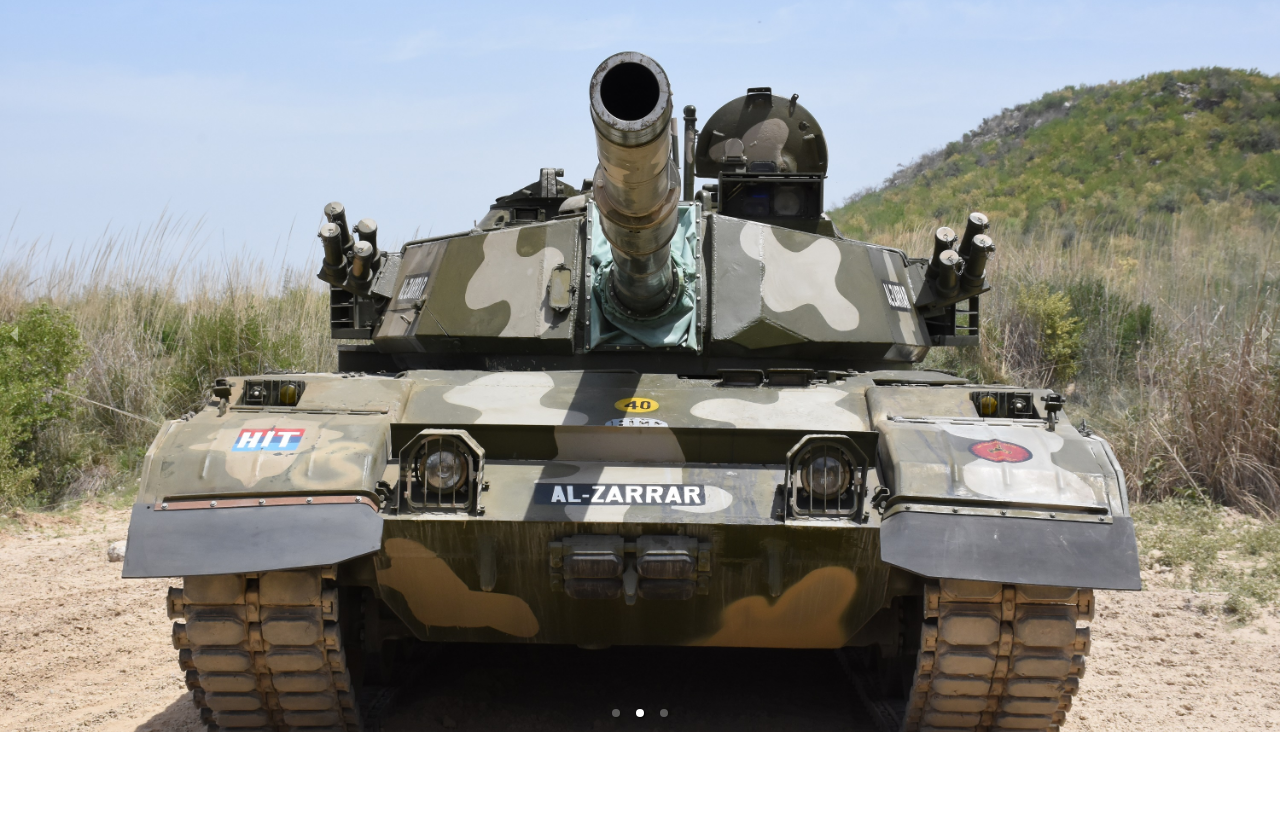
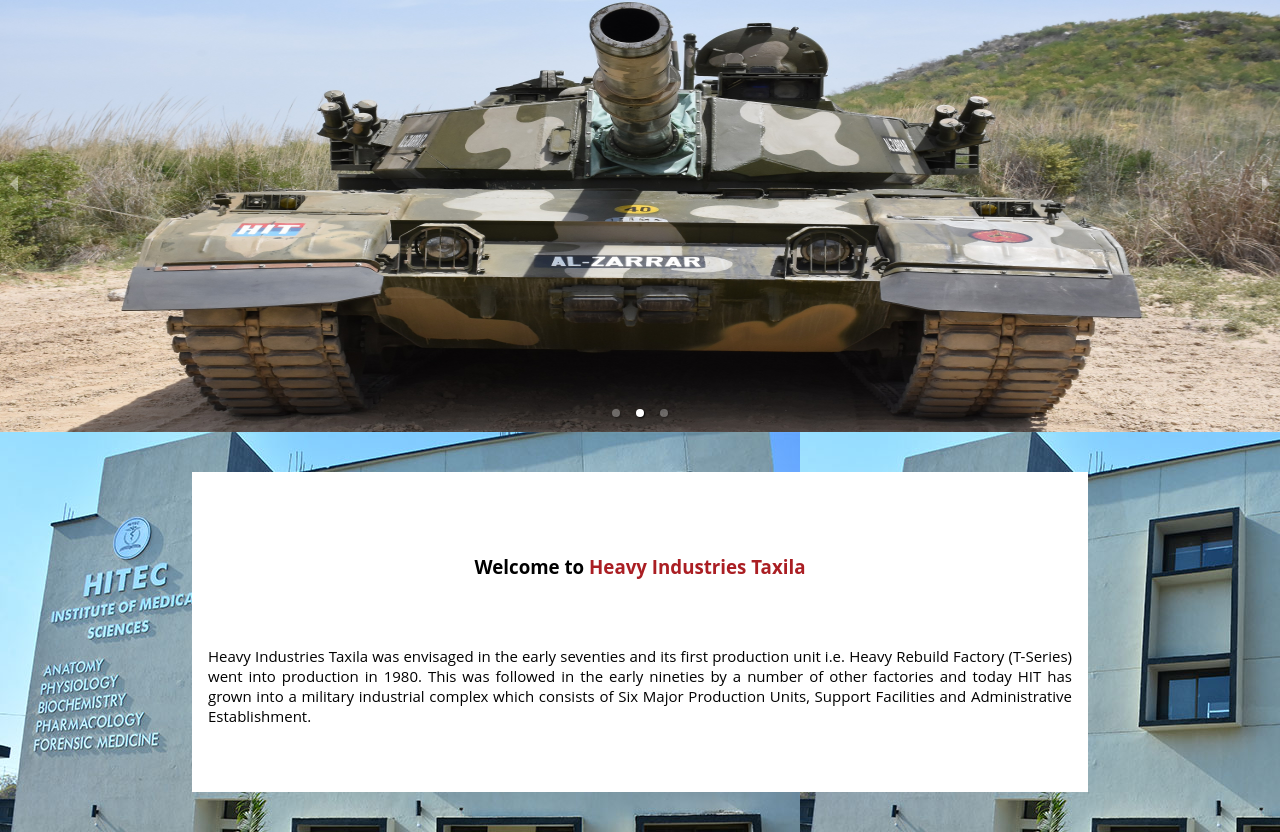
Before and after one commit to wajaht-ali/hit-ebidding, a React (Create React App) app: page / in a window 1280 px wide. Shown: the part 268-1100 px from the top of the page. Before the commit the page ends 1000 px from the top, so only its background shows below. Built offline with nearby package versions, Linux system fonts and the light colour scheme.

Commit message:
home section completed

```diff
--- a/src/components/Home.jsx
+++ b/src/components/Home.jsx
@@ -16,9 +16,8 @@
         autoPlay
         showStatus = {false}
         showThumbs = {false}
-        interval = {3000}
+        interval = {3000}className='slider'>
 
-          className='slider'>
           <div>
             <img src={img1} alt='carousel-img' />
           </div>
@@ -30,8 +29,14 @@
           </div>
         </Carousel>
       </div>
+      <div className="welcome-banner">
+        <div className="welcome-msg">
+          <h3>Welcome to <span>Heavy Industries Taxila</span></h3>
+          <p>Heavy Industries Taxila was envisaged in the early seventies and its first production unit i.e. Heavy Rebuild Factory     (T-Series) went into production in 1980. This was followed in the early nineties by a number of other factories and today HIT has grown into a military industrial complex which consists of Six Major Production Units, Support Facilities and Administrative Establishment.</p>
+        </div>
+      </div>
     </div>
   )
 }
 
-export default Home
+export default Home;
--- a/src/styles/Home.scss
+++ b/src/styles/Home.scss
@@ -1,12 +1,13 @@
 @import "../styles/Utilities.scss";
 
 .home {
-    height: 100vh;
+    height: 100%;
     width: 100%;
 
     >.carousel {
-        height: 100%;
+        height: auto;
         width: 100%;
+        z-index: -1;
 
         >.slider {
             height: 100%;
@@ -15,8 +16,49 @@
             div {
                 height: 100%;
                 width: 100%;
+
+                img {
+                    height: 500px;
+                    width: 100%;
+                }
             }
         }
+    }
 
+    >.welcome-banner {
+        height: 400px;
+        width: 100%;
+        display: flex;
+        flex-direction: column;
+        justify-content: center;
+        background: url("../assets/bg-msg.jpg");
+        align-items: center;
+
+        &::before {
+            opacity: .5;
+        }
+
+        >.welcome-msg {
+            height: 80%;
+            width: 70%;
+            padding: 1rem;
+            background-color: #fff;
+            display: flex;
+            flex-direction: column;
+            justify-content: space-evenly;
+            align-items: center;
+
+            h3 {
+                margin: 1rem;
+                span {
+                    color: $primary-color;
+                }
+            }
+
+            p {
+                text-align: justify;
+                font-size: 15px;
+            }
+        }
     }
 }
```
Also changed, not shown: src/assets/bg-msg.jpg (added).
